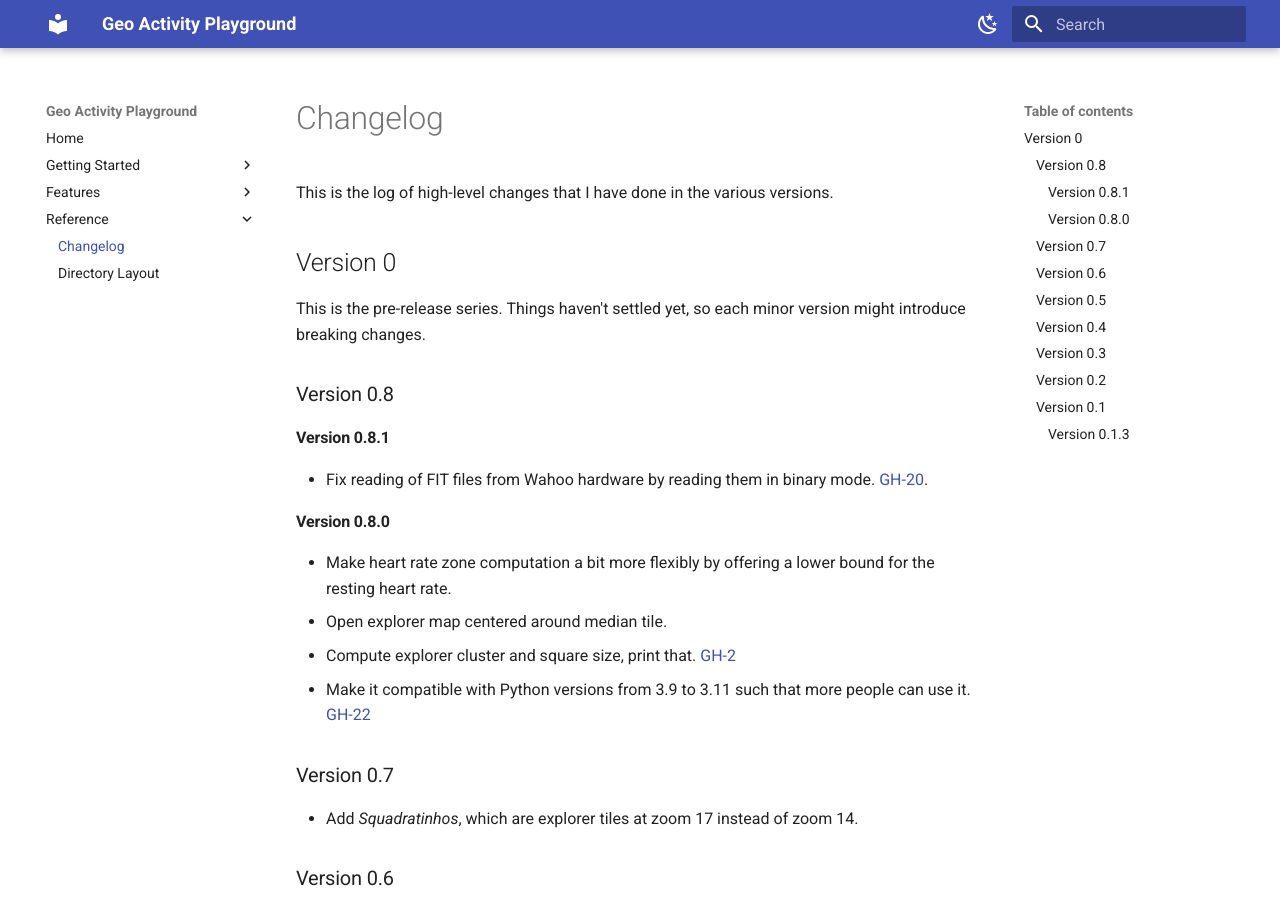
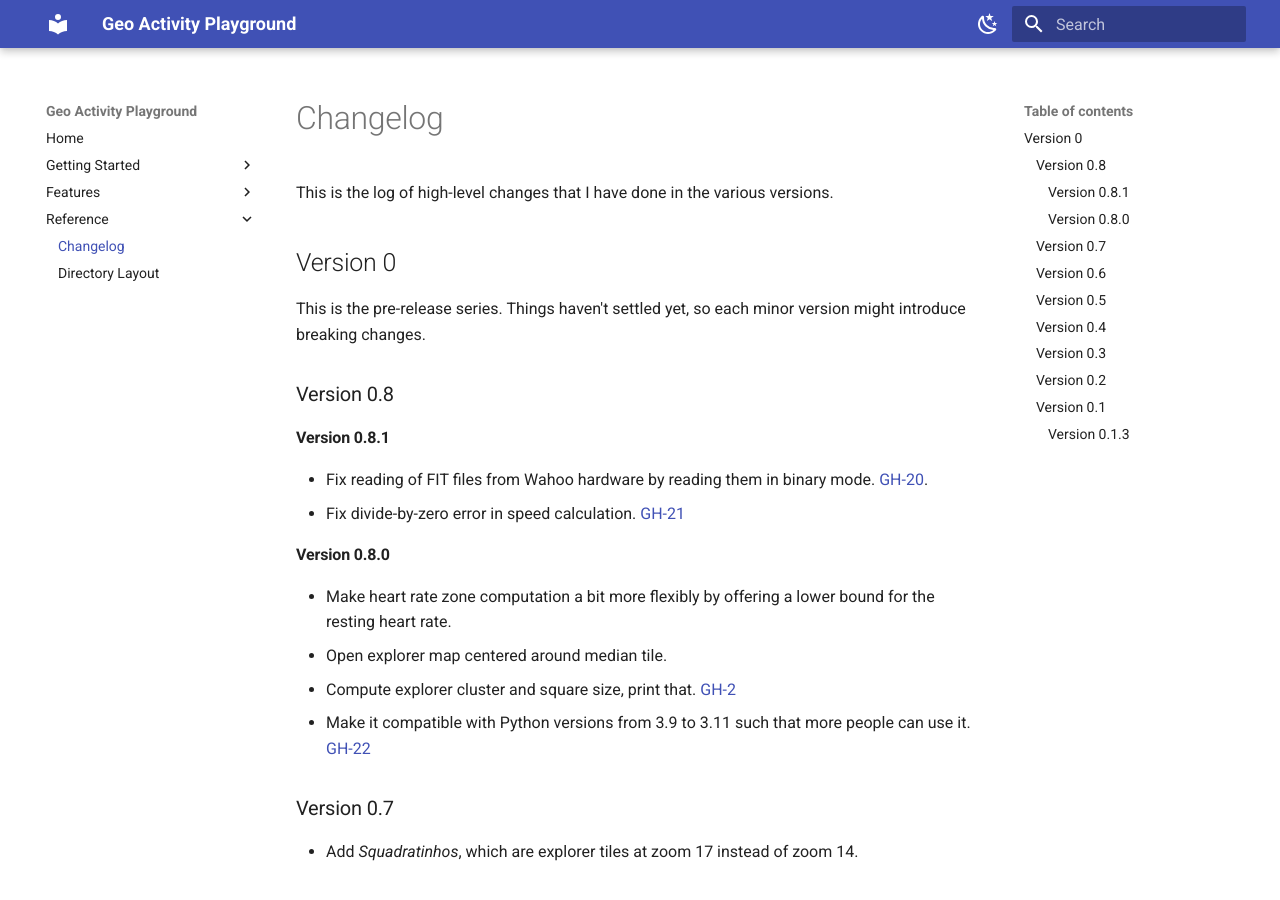
Before and after one commit to martin-ueding/geo-activity-playground, an MkDocs documentation site: the page built from docs/reference/changelog.md, in a window 1280 px wide and 900 px high. Built offline with MkDocs 1.6.1 and Material for MkDocs 9.7.7, drawn with Linux system fonts in a browser that asks for light colours.

Commit message:
Changelog entry

```diff
--- a/docs/reference/changelog.md
+++ b/docs/reference/changelog.md
@@ -11,6 +11,7 @@ This is the pre-release series. Things haven't settled yet, so each minor versio
 #### Version 0.8.1
 
 - Fix reading of FIT files from Wahoo hardware by reading them in binary mode. [GH-20](https://github.com/martin-ueding/geo-activity-playground/issues/20).
+- Fix divide-by-zero error in speed calculation. [GH-21](https://github.com/martin-ueding/geo-activity-playground/issues/21)
 
 #### Version 0.8.0
 
```
